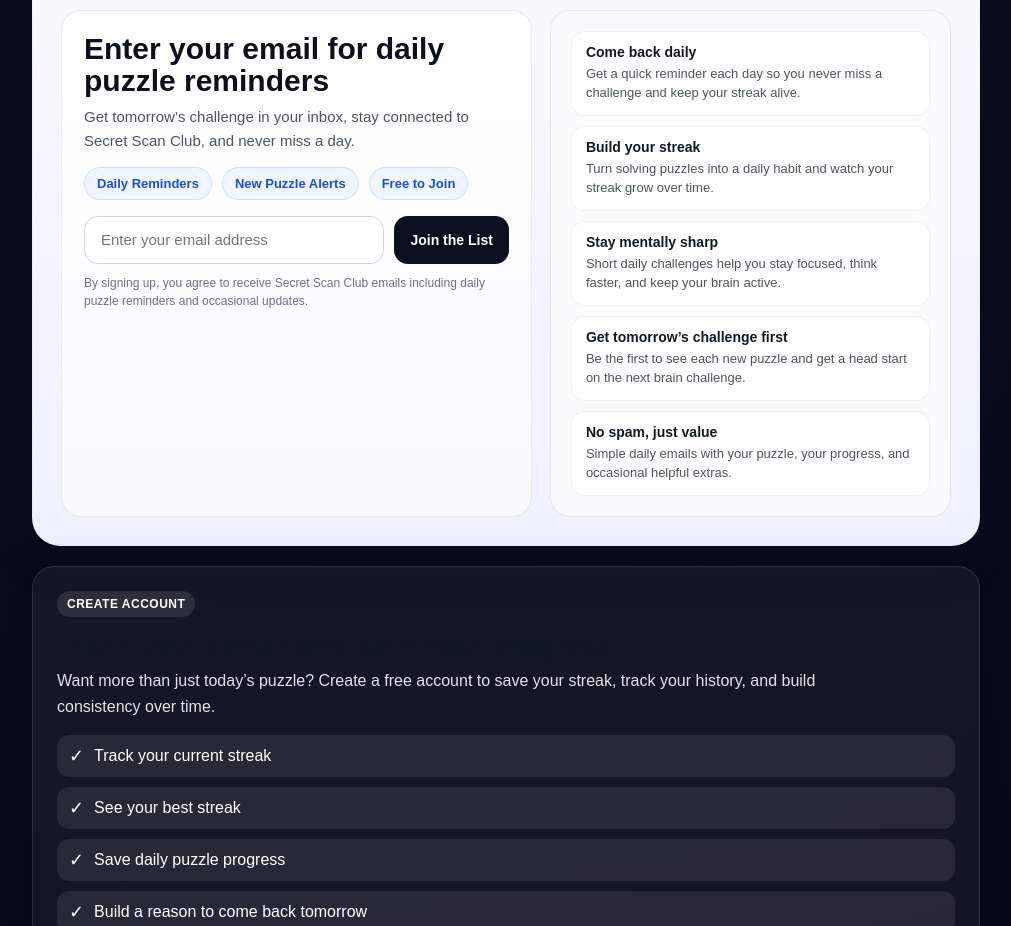
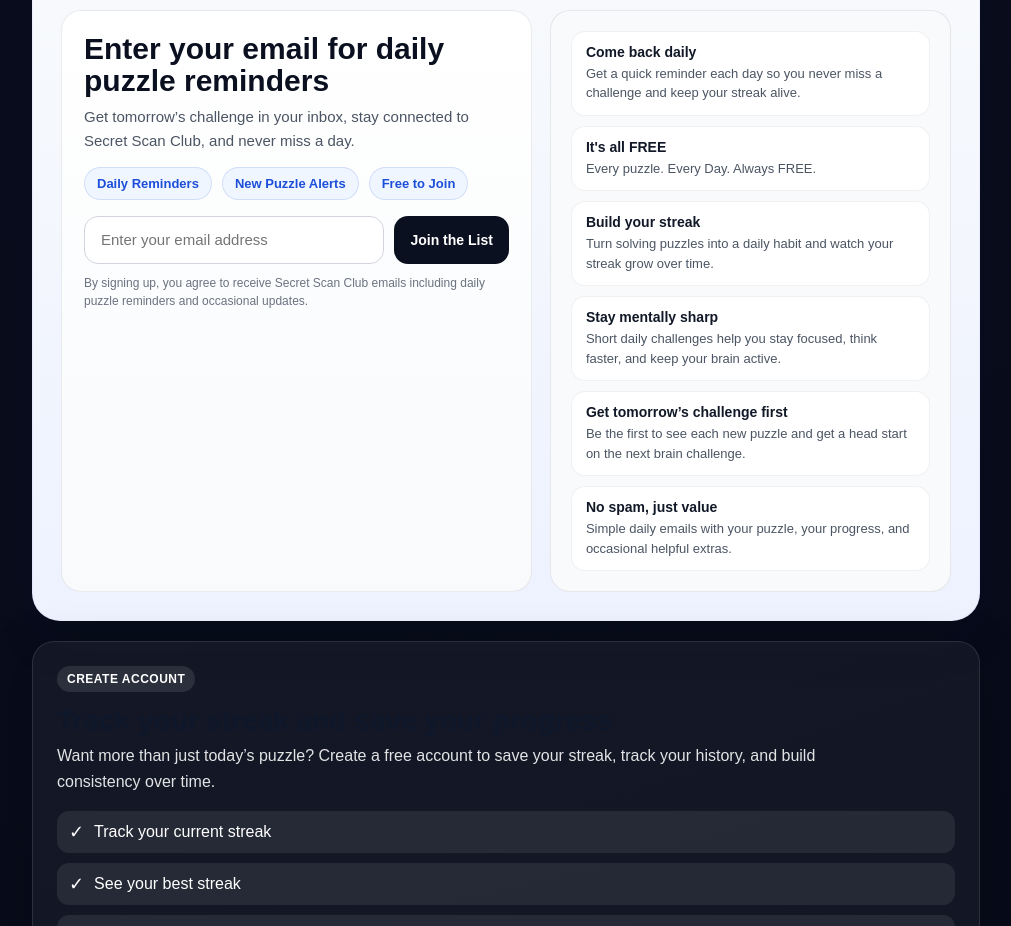
Before and after one commit to ryanc192/secretscanclub.com, a Next.js app: page /scan in a window 1280 px wide. Shown: the part 2040-2966 px from the top of the page, without its empty margins (134-1145 px from the left). Built offline with nearby package versions, Linux system fonts and the light colour scheme; no server answers.

Commit message:
Update page.tsx

```diff
--- a/app/scan/page.tsx
+++ b/app/scan/page.tsx
@@ -232,7 +232,12 @@
                     and keep your streak alive.
                   </div>
                 </div>
-
+                 <div className="capture-point">
+                  <div className="capture-point-title">It's all FREE</div>
+                  <div className="capture-point-text">
+                    Every puzzle. Every Day. Always FREE.
+                  </div>
+                </div>
                 <div className="capture-point">
                   <div className="capture-point-title">Build your streak</div>
                   <div className="capture-point-text">
```
